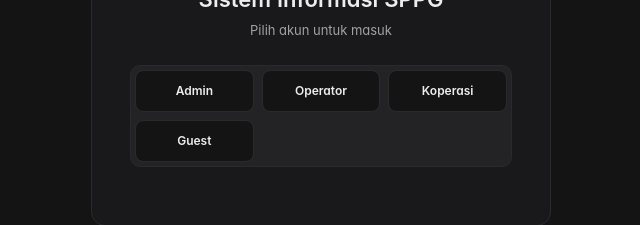
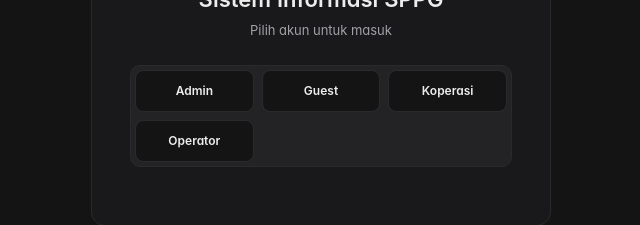
Before and after one commit to Rversse/sim-sppg, a React (Vite) app: page /sim-sppg/login in a window 1280 px wide. Shown: the part 351-576 px from the top of the page, without its empty margins (319-959 px from the left). Built offline with nearby package versions, Linux system fonts and the light colour scheme; no server answers; a web font is replaced by a local one.

Commit message:
Sort login account options alphabetically

```diff
--- a/src/pages/LoginPage.tsx
+++ b/src/pages/LoginPage.tsx
@@ -13,9 +13,9 @@ const PIN_LENGTH = 8
 
 const accounts: Array<{ username: LoginUsername; label: string }> = [
   { username: 'admin', label: 'Admin' },
-  { username: 'operator', label: 'Operator' },
+  { username: 'guest', label: 'Guest' },
   { username: 'koperasi', label: 'Koperasi' },
-  { username: 'guest', label: 'Guest' }
+  { username: 'operator', label: 'Operator' }
 ]
 
 export function LoginPage() {
```
